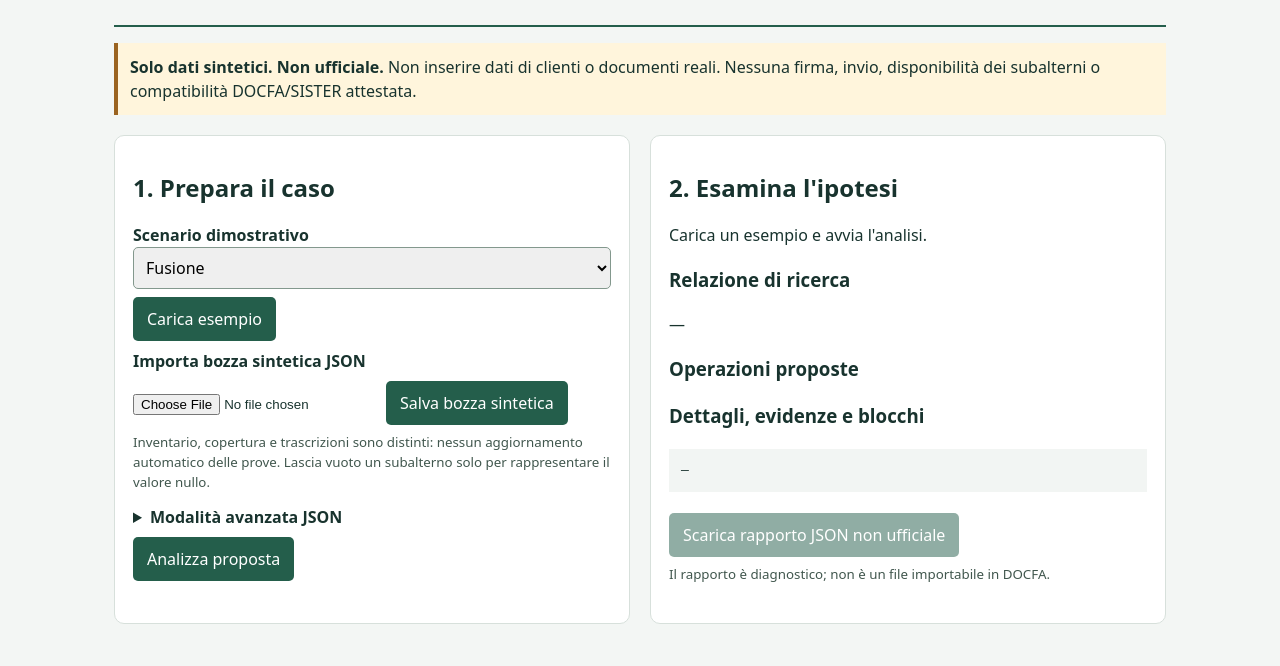
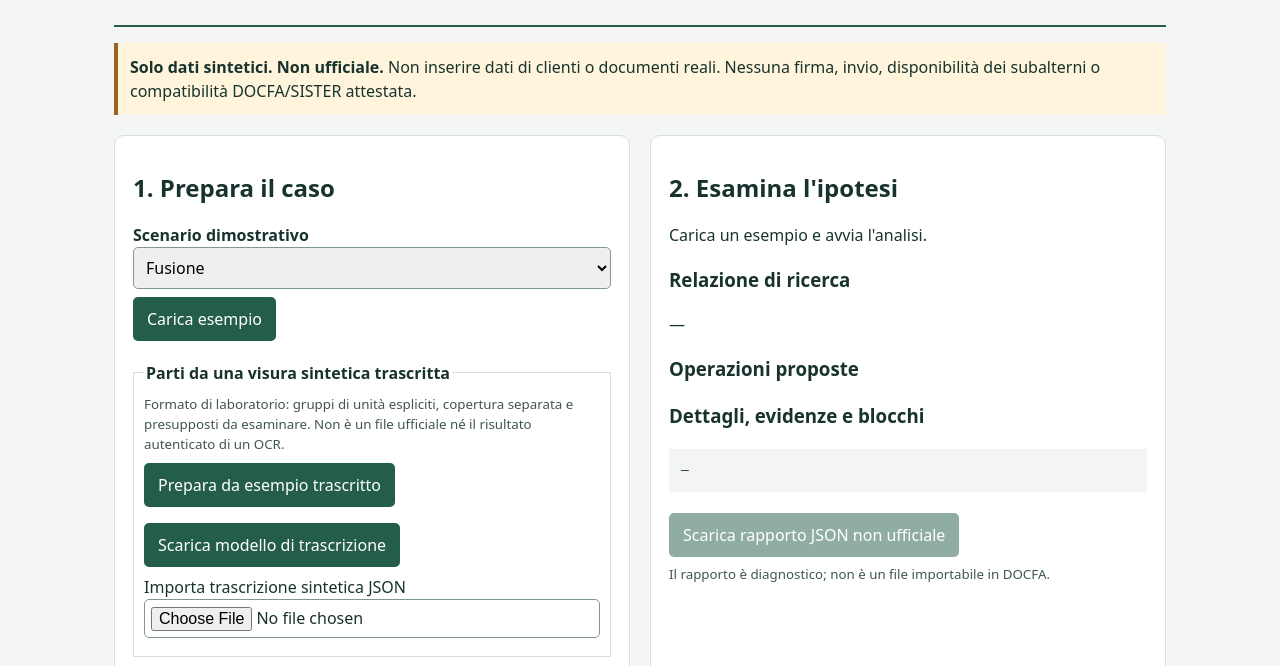
Before and after one commit to gianpaolobol/catasto-italia, a plain HTML site: page apps/workbench/index.html in a window 1280 px wide. Shown: the part 132-798 px from the top of the page. Drawn offline with Linux system fonts and the light colour scheme; files whose address does not match are found by name.

Commit message:
Integrate structured transcription workflow: apps/workbench/index.html

```diff
--- a/apps/workbench/index.html
+++ b/apps/workbench/index.html
@@ -9,7 +9,7 @@ fieldset{border:1px solid #d7e0db;margin:12px 0;padding:10px;min-width:0}legend{
 <div class="layout"><section><h2>1. Prepara il caso</h2>
 <label for="scenario">Scenario dimostrativo</label><select id="scenario"><option value="fusion">Fusione</option><option value="division">Divisione</option><option value="new_construction">Nuova costruzione</option></select>
 <button id="load" type="button">Carica esempio</button>
-<label for="import-draft">Importa bozza sintetica JSON</label><input id="import-draft" type="file" accept=".json,application/json"><button id="save-draft" type="button">Salva bozza sintetica</button><div id="guide" aria-label="Editor guidato"></div><small>Inventario, copertura e trascrizioni sono distinti: nessun aggiornamento automatico delle prove. Lascia vuoto un subalterno solo per rappresentare il valore nullo.</small><details><summary>Modalità avanzata JSON</summary><label for="case">Dati, copertura e trascrizioni (JSON)</label><textarea id="case" spellcheck="false" autocomplete="off"></textarea>
+<fieldset><legend>Parti da una visura sintetica trascritta</legend><small>Formato di laboratorio: gruppi di unità espliciti, copertura separata e presupposti da esaminare. Non è un file ufficiale né il risultato autenticato di un OCR.</small><button id="reviewed-example" type="button">Prepara da esempio trascritto</button><button id="reviewed-template" type="button">Scarica modello di trascrizione</button><label for="reviewed-import">Importa trascrizione sintetica JSON</label><input id="reviewed-import" type="file" accept=".json,application/json"></fieldset><label for="import-draft">Importa bozza sintetica JSON</label><input id="import-draft" type="file" accept=".json,application/json"><button id="save-draft" type="button">Salva bozza sintetica</button><div id="guide" aria-label="Editor guidato"></div><small>Inventario, copertura e trascrizioni sono distinti: nessun aggiornamento automatico delle prove. Lascia vuoto un subalterno solo per rappresentare il valore nullo.</small><details><summary>Modalità avanzata JSON</summary><label for="case">Dati, copertura e trascrizioni (JSON)</label><textarea id="case" spellcheck="false" autocomplete="off"></textarea>
 <small>Modifica solo dati inventati. Copertura e trascrizioni devono essere esplicitamente coerenti con il caso: il collegamento delle impronte non certifica le prove.</small>
 <button id="open-guide" type="button">Apri editor guidato dal JSON</button></details><button id="analyze" type="button">Analizza proposta</button>
 <p id="status" role="status" class="status"></p></section>
```
